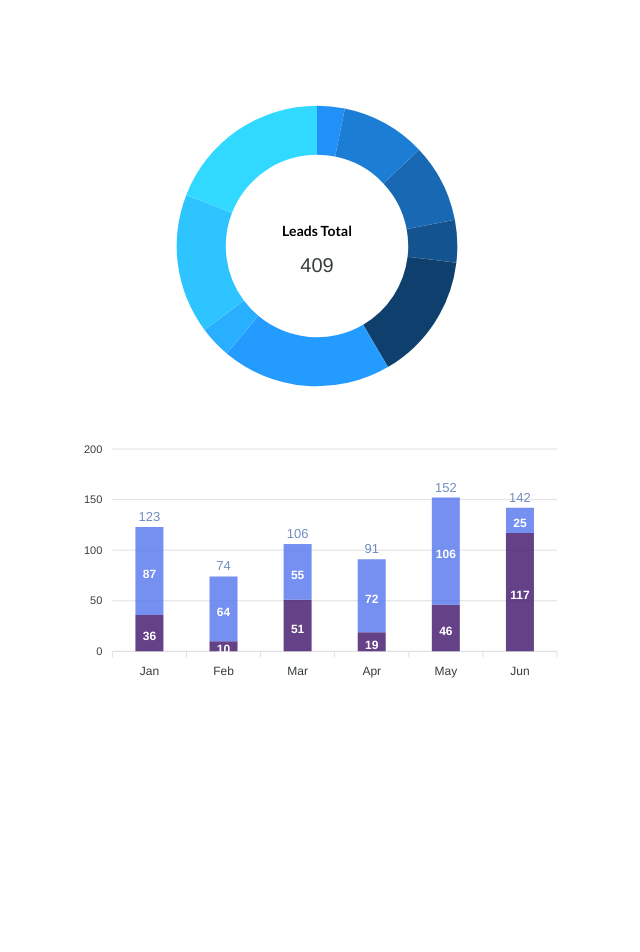
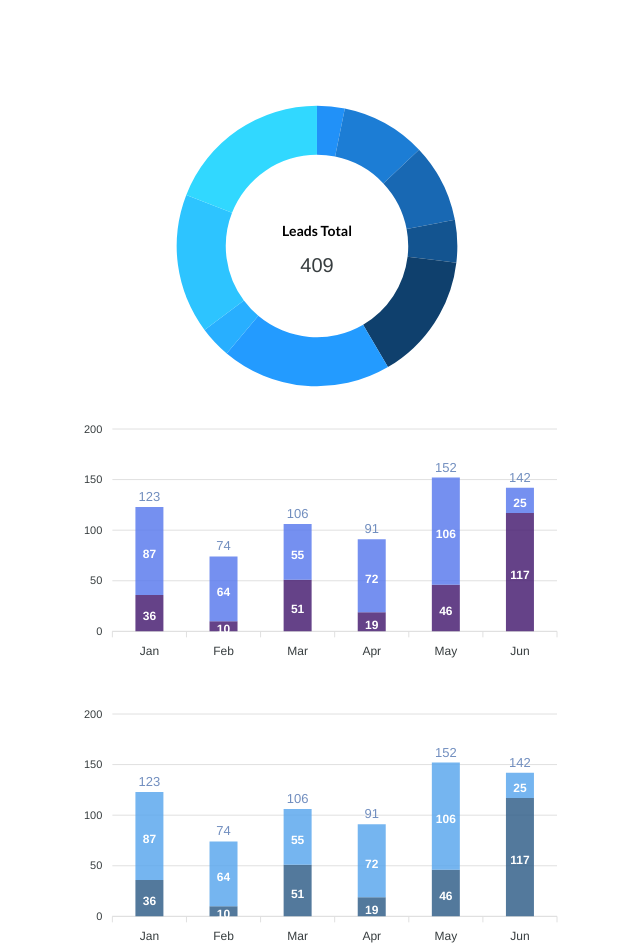
Before and after one commit to DouglasNoyaVenture/apexcharts-sandbox, a Next.js app: page / in a window 1280 px wide. Shown: the top 952 px of the page, without its empty margins (323-963 px from the left). Before the commit the page ends 800 px from the top, so only its background shows below. Built offline with nearby package versions, Linux system fonts and the light colour scheme.

Commit message:
feature(charts) | Active matters Chart

```diff
--- /dev/null
+++ b/app/Charts/ActiveMatters/ActiveMatters.tsx
@@ -0,0 +1,65 @@
+import dynamic from "next/dynamic";
+import { ApexOptions } from "apexcharts";
+const ReactApexChart = dynamic(() => import('react-apexcharts'), {
+    ssr: false,
+});
+
+export const ActiveMatters = () => {
+    const series = [{
+        name: 'New Leads',
+        data: [36, 10, 51, 19, 46, 117]
+    }, {
+        name: 'Active Matters',
+        data: [87, 64, 55, 72, 106, 25]
+    }
+    ]
+
+    const chartOptions: ApexOptions = {
+        chart: {
+            type: 'bar',
+            stacked: true,
+            toolbar: {
+                show: false
+            },
+        },
+        labels: ['Jan', 'Feb', 'Mar', 'Apr', 'May', 'Jun'], // Etiquetas para las secciones
+        plotOptions: {
+            bar: {
+                columnWidth: '28px',
+                dataLabels: {
+                    total: {
+                        enabled: true,
+                        style: {
+                            color: '#718EBF',
+                            fontSize: '13px',
+                            fontWeight: 400
+                        }
+                    }
+                }
+            }
+        },
+        colors: ['#36628B', '#5DA9EE'], // Colores de los segmentos
+        dataLabels: {
+            enabled: true,
+        },
+        legend: {
+            show: false,
+        },
+        stroke: {
+            show: false
+        }
+    };
+
+
+    return (
+        <div>
+            <ReactApexChart
+                options={chartOptions}
+                series={series}
+                type="bar"
+                width={500}
+                height={270}
+            />
+        </div>
+    )
+}
--- a/app/page.tsx
+++ b/app/page.tsx
@@ -1,5 +1,6 @@
 'use client';
 
+import { ActiveMatters } from './Charts/ActiveMatters/ActiveMatters';
 import { CurrentLeads } from './Charts/CurrentLeads/CurrentLeads';
 import { NewLeads } from './Charts/NewLeads/NewLeads';
 
@@ -8,6 +9,7 @@ export default function Home() {
     <main className="flex min-h-screen flex-col items-center justify-between p-24">
       <CurrentLeads />
       <NewLeads />
+      <ActiveMatters />
     </main>
   );
 }
```
